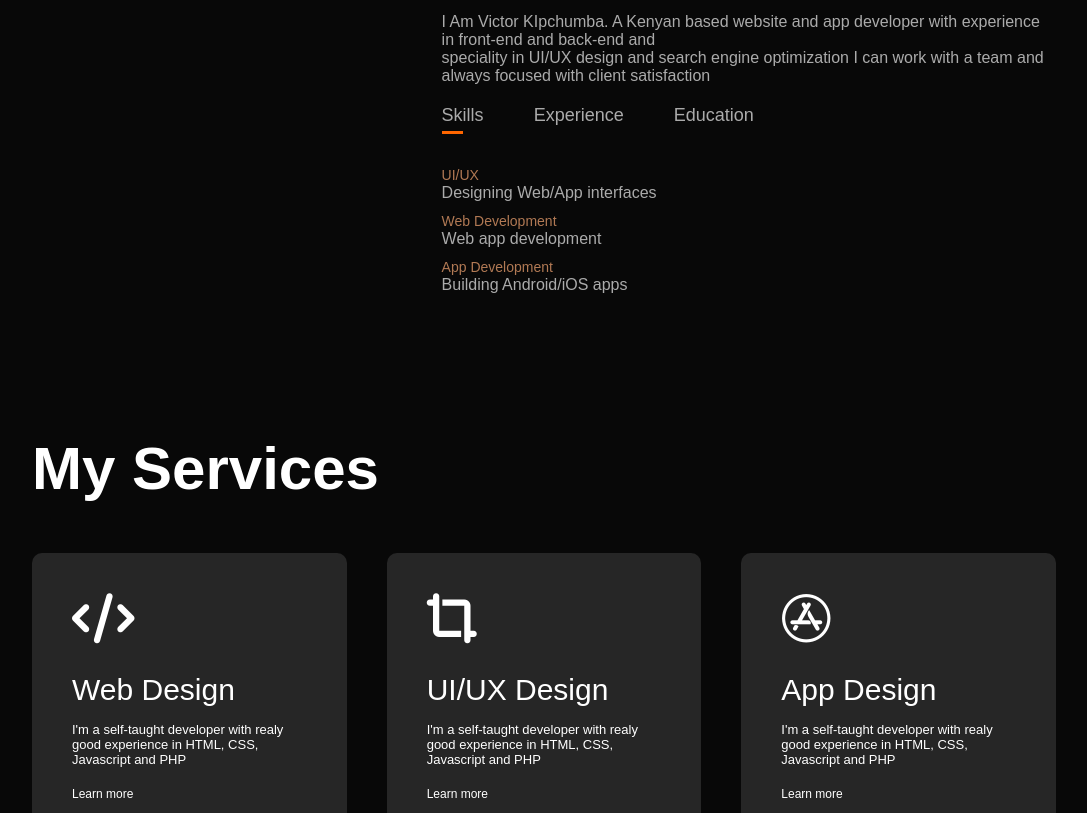
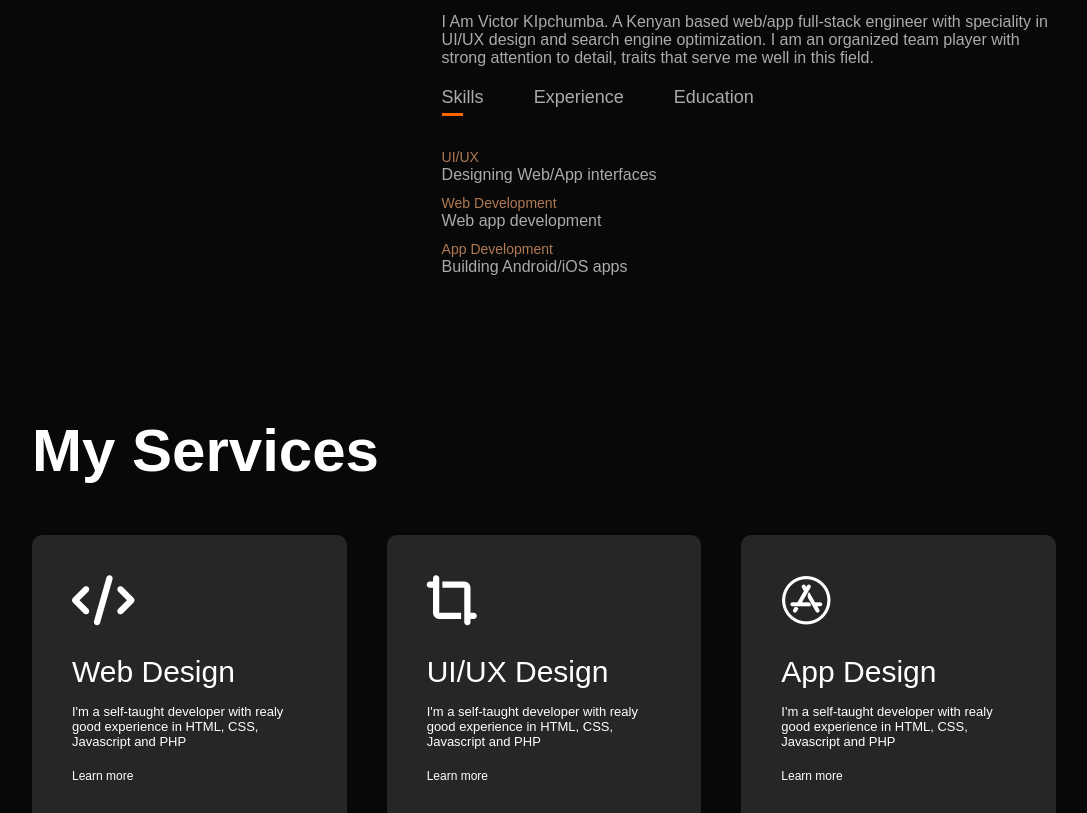
Before and after one commit to kipchumbaofficial/kipchumbaofficial.github.io, a plain HTML site: page index.html in a window 1280 px wide. Shown: the part 946-1759 px from the top of the page, without its empty margins (96-1183 px from the left). Drawn offline with Linux system fonts and the light colour scheme.

Commit message:
Made changes on the about me

```diff
--- a/index.html
+++ b/index.html
@@ -42,8 +42,7 @@
                 </div>
                 <div class="about-col-2">
                     <h1 class="sub-title">About Me</h1>
-                    <p>I Am Victor KIpchumba. A Kenyan based website and app developer with experience in front-end and back-end and <br> speciality in UI/UX design and search engine optimization
-                        I can work with a team and always focused with client satisfaction
+                    <p>I Am Victor KIpchumba. A Kenyan based web/app full-stack engineer with speciality in UI/UX design and search engine optimization. I am an organized team player with strong attention to detail, traits that serve me well in this field.
                     </p>
                     <div class="tab-titles">
                         <p class="tab-links active-link" onclick="opentab('skills')">Skills</p>
```
